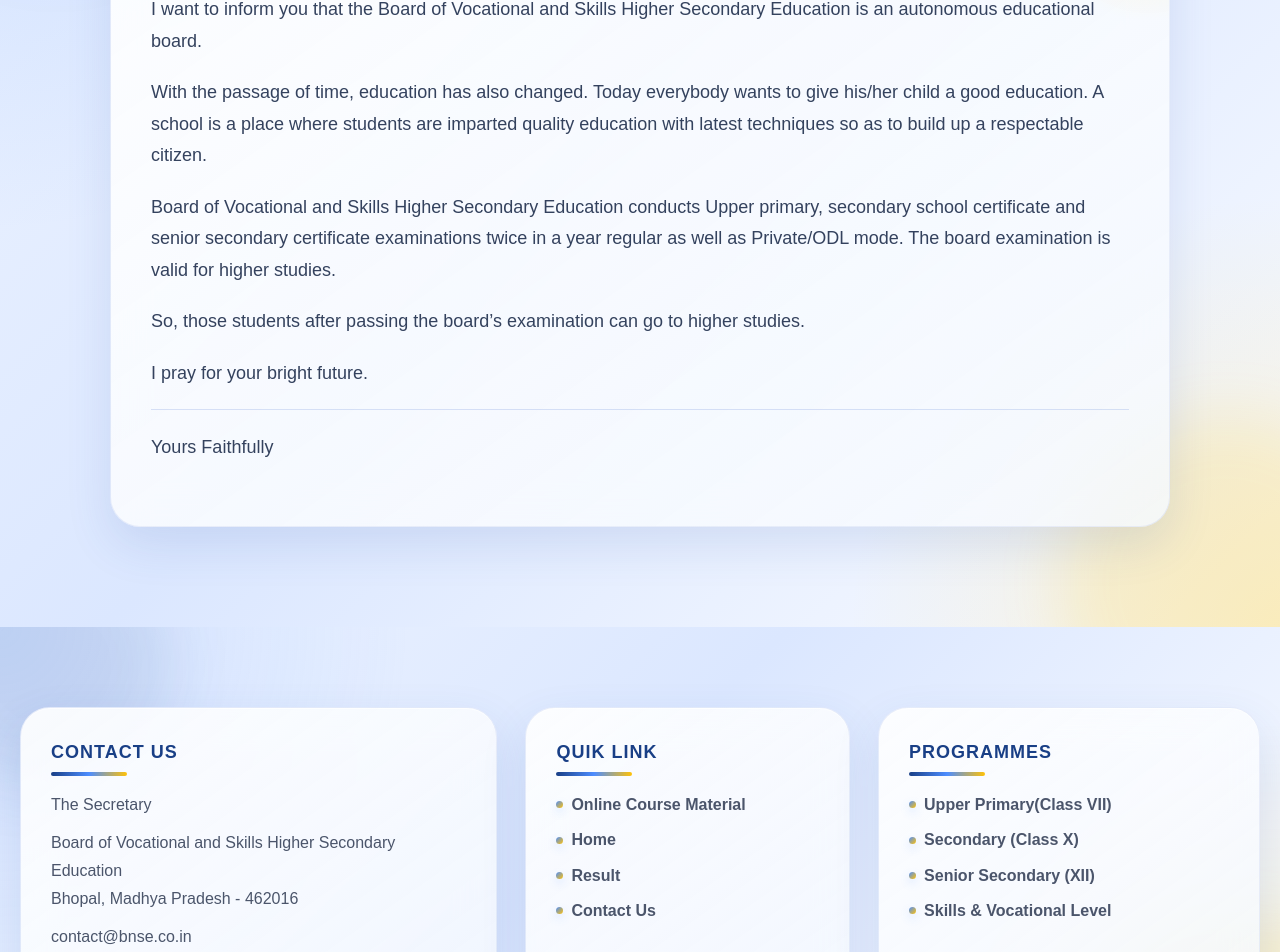
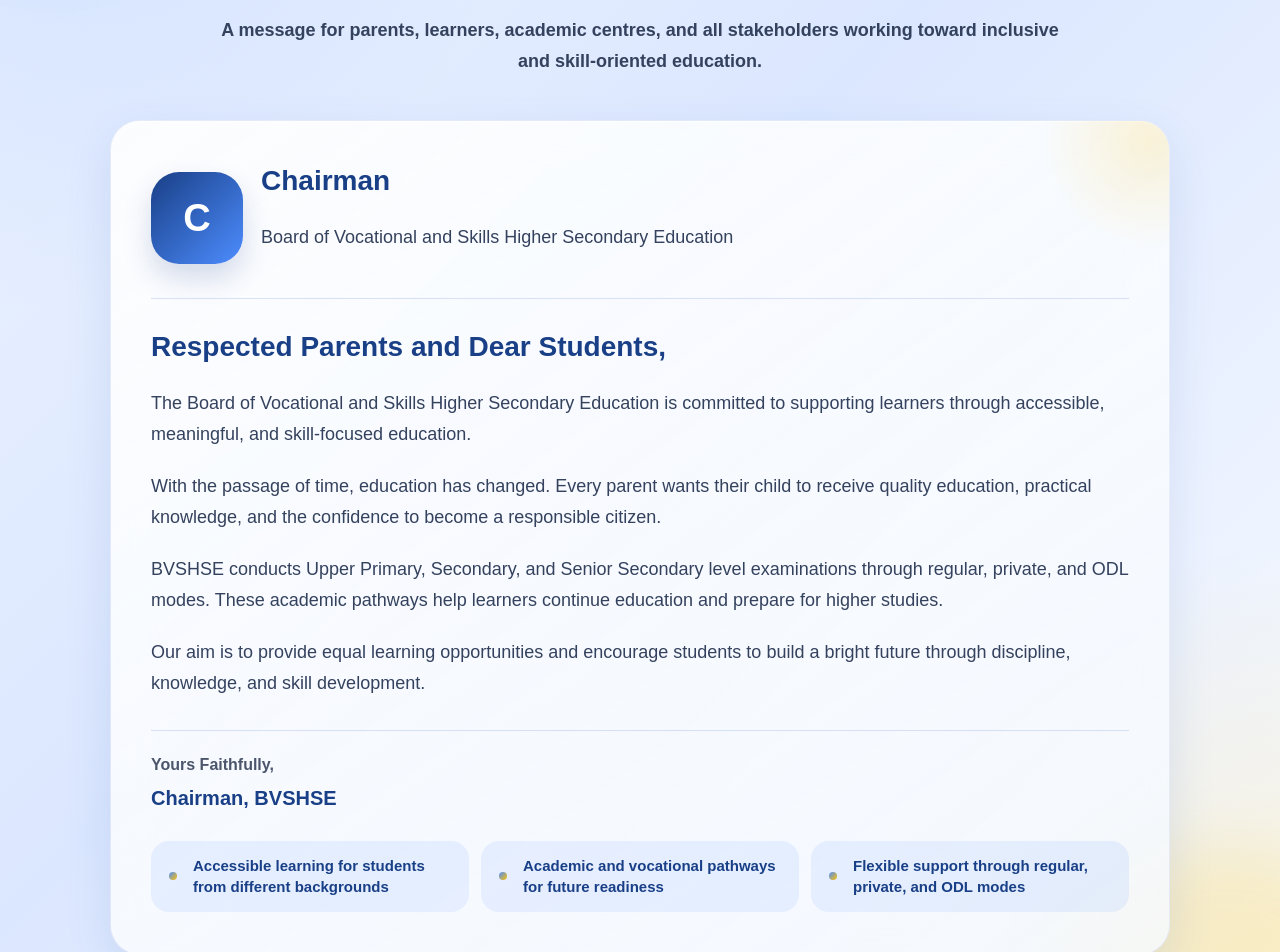
Before and after one commit to ranvijaysingh0741/ERP-SYSTEM, a React (Create React App) app in the folder frontend/: page /message-from-chairman in a window 1280 px wide. Shown: the part 460-1412 px from the top of the page. Built offline with nearby package versions, Linux system fonts and the light colour scheme.

Commit message:
Update ChairmanMessage.js

```diff
--- a/frontend/src/landing/pages/ChairmanMessage.js
+++ b/frontend/src/landing/pages/ChairmanMessage.js
@@ -1,49 +1,78 @@
 import React from "react";
 import "./ChairmanMessage.css";
 
+const focusPoints = [
+  "Accessible learning for students from different backgrounds",
+  "Academic and vocational pathways for future readiness",
+  "Flexible support through regular, private, and ODL modes",
+];
+
 function ChairmanMessage() {
   return (
-    <section className="chairman-page">
-      {/* Header Banner */}
-      <div className="chairman-banner">
-        <h1>MESSAGE FROM THE CHAIRMAN</h1>
+    <main className="chairman-page">
+      <div className="chairman-container">
+        <div className="chairman-header">
+          <span className="chairman-badge">Leadership Message</span>
+          <h1>Message From The Chairman</h1>
+          <p>
+            A message for parents, learners, academic centres, and all
+            stakeholders working toward inclusive and skill-oriented education.
+          </p>
         </div>
 
-      {/* Content Card */}
-      <div className="chairman-container">
-        <div className="chairman-card">
-          <h2>RESPECTED PARENTS AND DEAR STUDENTS,</h2>
+        <article className="chairman-card">
+          <div className="chairman-profile">
+            <div className="chairman-avatar" aria-hidden="true">
+              C
+            </div>
+            <div>
+              <h2>Chairman</h2>
+              <p>Board of Vocational and Skills Higher Secondary Education</p>
+            </div>
+          </div>
+
+          <div className="chairman-message">
+            <h2>Respected Parents and Dear Students,</h2>
 
             <p>
-            I want to inform you that the Board of Vocational and Skills Higher
-            Secondary Education is an autonomous educational board.
+              The Board of Vocational and Skills Higher Secondary Education is
+              committed to supporting learners through accessible, meaningful,
+              and skill-focused education.
             </p>
 
             <p>
-            With the passage of time, education has also changed. Today
-            everybody wants to give his/her child a good education. A school is
-            a place where students are imparted quality education with latest
-            techniques so as to build up a respectable citizen.
+              With the passage of time, education has changed. Every parent
+              wants their child to receive quality education, practical
+              knowledge, and the confidence to become a responsible citizen.
             </p>
 
             <p>
-            Board of Vocational and Skills Higher Secondary Education conducts
-            Upper primary, secondary school certificate and senior secondary
-            certificate examinations twice in a year regular as well as
-            Private/ODL mode. The board examination is valid for higher studies.
+              BVSHSE conducts Upper Primary, Secondary, and Senior Secondary
+              level examinations through regular, private, and ODL modes. These
+              academic pathways help learners continue education and prepare for
+              higher studies.
             </p>
 
             <p>
-            So, those students after passing the board’s examination can go to
-            higher studies.
+              Our aim is to provide equal learning opportunities and encourage
+              students to build a bright future through discipline, knowledge,
+              and skill development.
             </p>
 
-          <p>I pray for your bright future.</p>
+            <div className="signature">
+              <span>Yours Faithfully,</span>
+              <strong>Chairman, BVSHSE</strong>
+            </div>
 
-          <p className="signature">Yours Faithfully</p>
+            <div className="chairman-focus">
+              {focusPoints.map((point) => (
+                <span key={point}>{point}</span>
+              ))}
             </div>
           </div>
-    </section>
+        </article>
+      </div>
+    </main>
   );
 }
 
```
Lines whose indentation alone changed are shown as unchanged.
